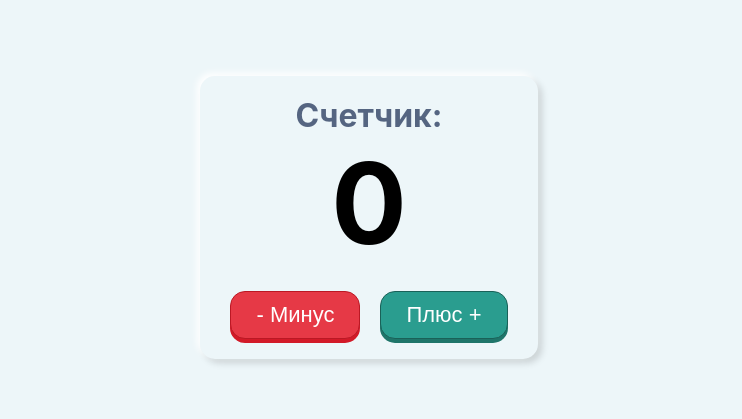
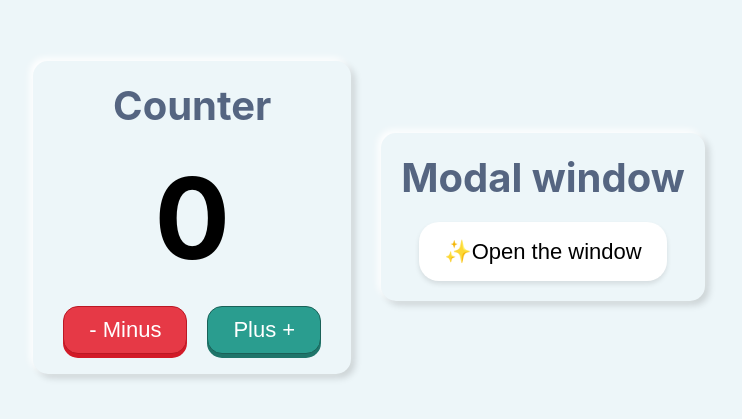
Before and after one commit to ssenick/web-application-beginner, a React (Create React App) app: page / in a window 1280 px wide. Shown: the part 183-602 px from the top of the page, without its empty margins (271-1013 px from the left). Built offline with nearby package versions, Linux system fonts and the light colour scheme.

Commit message:
Modal finished

```diff
--- a/src/App.js
+++ b/src/App.js
@@ -1,12 +1,29 @@
 import './index.scss';
 import Counter from "./components/Counter/Counter";
+import Modal from "./components/Modal/Modal";
+import React, {useState} from "react";
+import Wrapper from "./components/Wrapper/Wrapper";
 
 function App() {
-  return (
-    <div className="App">
-      <Counter/>
-    </div>
-  );
+   const [isActiveModal,setIsActiveModal] = useState(false)
+   const openModal = () => {
+      setIsActiveModal(true)
+   }
+   const closeModal =()=>{
+      setIsActiveModal(false)
+   }
+   return (
+      <div className="App">
+         <Wrapper title='Counter'>
+            <Counter/>
+         </Wrapper>
+         <Wrapper title='Modal window'>
+            <button onClick={openModal}  className="open-modal-btn">✨Open the window</button>
+            <Modal closeModal={closeModal} isActiveModal={isActiveModal}/>
+         </Wrapper>
+         <Modal/>
+      </div>
+   );
 }
 
 export default App;
--- a/src/components/Counter/Counter.jsx
+++ b/src/components/Counter/Counter.jsx
@@ -4,14 +4,11 @@ import '../../index.scss'
 const Counter = () => {
    const [counter, setCounter] = useState(0)
    return (
-      <div className="wrapper">
          <div>
-            <h2>Счетчик:</h2>
             <h1>{counter}</h1>
-            <button onClick={() => setCounter(prev => prev - 1)} className="minus">- Минус</button>
-            <button onClick={() => setCounter(prev => prev + 1)} className="plus">Плюс +</button>
+            <button onClick={() => setCounter(prev => prev - 1)} className="minus">- Minus</button>
+            <button onClick={() => setCounter(prev => prev + 1)} className="plus">Plus +</button>
          </div>
-      </div>
    );
 };
 
--- /dev/null
+++ b/src/components/Modal/Modal.jsx
@@ -0,0 +1,21 @@
+import React from 'react';
+import "./Modal.scss"
+import "../../index.scss"
+
+const Modal = ({isActiveModal,closeModal}) => {
+   return (
+         <div onClick={closeModal} className={`${isActiveModal ? 'overlay animated show'  :  'overlay animated'}`}>
+            <div onClick={(e)=> e.stopPropagation()} className="modal">
+               <svg onClick={closeModal} height="200" viewBox="0 0 200 200" width="200">
+                  <title/>
+                  <path
+                     d="M114,100l49-49a9.9,9.9,0,0,0-14-14L100,86,51,37A9.9,9.9,0,0,0,37,51l49,49L37,149a9.9,9.9,0,0,0,14,14l49-49,49,49a9.9,9.9,0,0,0,14-14Z"/>
+               </svg>
+               <img src="https://media2.giphy.com/media/xT0xeJpnrWC4XWblEk/giphy.gif"/>
+            </div>
+         </div>
+
+   );
+};
+
+export default Modal;
--- /dev/null
+++ b/src/components/Modal/Modal.scss
@@ -0,0 +1,69 @@
+
+
+
+.overlay {
+  position: absolute;
+  left: 0;
+  top: 0;
+  width: 100%;
+  min-height: 100vh;
+  background-color: rgba(0, 0, 0, 0.4);
+  transition: all 0.5s ease-in-out;
+}
+
+.modal {
+  background-color: #fff;
+  width: 70%;
+  max-width: 500px;
+  //max-height: 300px;
+  padding: 40px 30px;
+  border-radius: 10px;
+  position: absolute;
+  left: 50%;
+  top: 50%;
+  transform: translate(-50%, -50%);
+  box-shadow: 0 3px 5px rgba(0, 0, 0, 0.1);
+  transition: all 0.5s ease-in-out;
+  img {
+    display: block;
+    border-radius: 5px;
+    width: 100%;
+  }
+
+  svg {
+    position: absolute;
+    right: 10px;
+    top: 10px;
+    height: 24px;
+    width: 24px;
+    opacity: 0.3;
+    cursor: pointer;
+
+    &:hover {
+      opacity: 1;
+    }
+  }
+}
+
+.overlay.animated {
+  opacity: 0;
+  visibility: hidden;
+
+  .modal {
+    opacity: 0;
+    visibility: hidden;
+    transform: translate(-50%, -30%);
+    transition-delay: 0.2s;
+  }
+
+  &.show {
+    opacity: 1;
+    visibility: visible;
+
+    .modal {
+      opacity: 1;
+      visibility: visible;
+      transform: translate(-50%, -50%);
+    }
+  }
+}
--- /dev/null
+++ b/src/components/Wrapper/Wrapper.jsx
@@ -0,0 +1,13 @@
+import React from 'react';
+
+const Wrapper = ({title,children}) => {
+   return (
+
+      <div className="wrapper">
+         <h2 className="wrapper__title">{title}</h2>
+         {children}
+      </div>
+   );
+};
+
+export default Wrapper;
--- a/src/index.scss
+++ b/src/index.scss
@@ -75,5 +75,33 @@ body {
     border-radius: 15px;
     box-shadow: -3px -3px 7px rgba(255, 255, 255, 1),
     4px 4px 7px rgba(0, 0, 0, 0.15);
+    &__title{
+      font-size: 2.5rem;
+      color: #556581;
+      margin: 0 0 20px 0;
+    }
+  }
+  .open-modal-btn {
+    background: #fff;
+    padding: 18px 25px;
+    border-radius: 20px;
+    font-weight: 500;
+    border: 0;
+    outline: none;
+    font-size: 22px;
+    cursor: pointer;
+    line-height: 23px;
+    box-shadow: 0 3px 5px rgba(0, 0, 0, 0.1);
+    transition: all 0.1s ease-in-out;
+
+    &:hover {
+      box-shadow: 0 8px 10px rgba(0, 0, 0, 0.1);
+      transform: translateY(-1px);
+    }
+
+    &:active {
+      box-shadow: 0 1px 1px rgba(0, 0, 0, 0.1);
+      transform: translateY(0);
+    }
   }
 }
```
